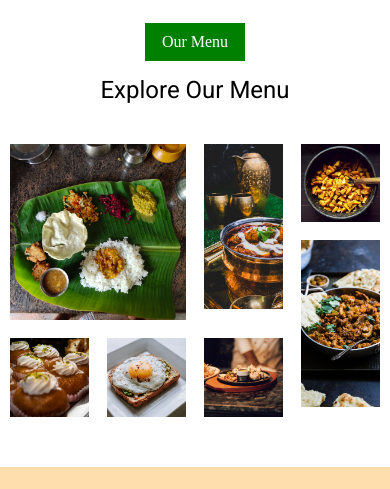
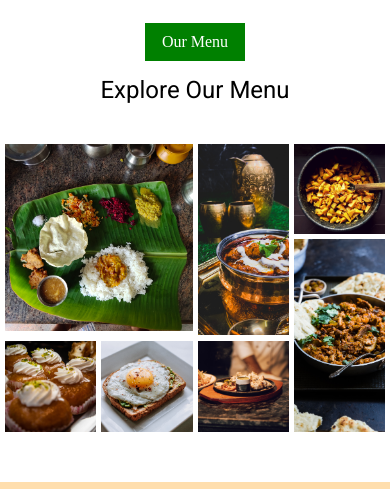
Before and after one commit to tahmid122/figma-restaurant, a plain HTML site: page index.html in a window 390 px wide. Shown: the part 940-1429 px from the top of the page. Drawn offline with Linux system fonts and the light colour scheme; a web font is replaced by a local one.

Commit message:
Update style.css

```diff
--- a/style.css
+++ b/style.css
@@ -168,7 +168,8 @@ ul li{
         height: auto;
     }
     .menu-item{
-        padding: 20px 10px;
+        padding: 20px 5px;
+        grid-gap: 5px;
     }
     .intro-desc{
         width: 65%;
```
